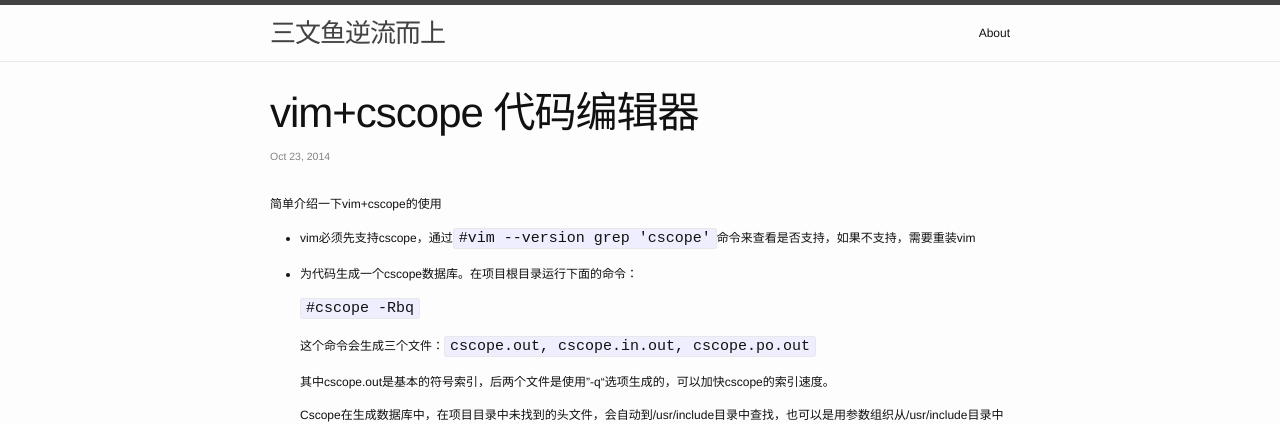
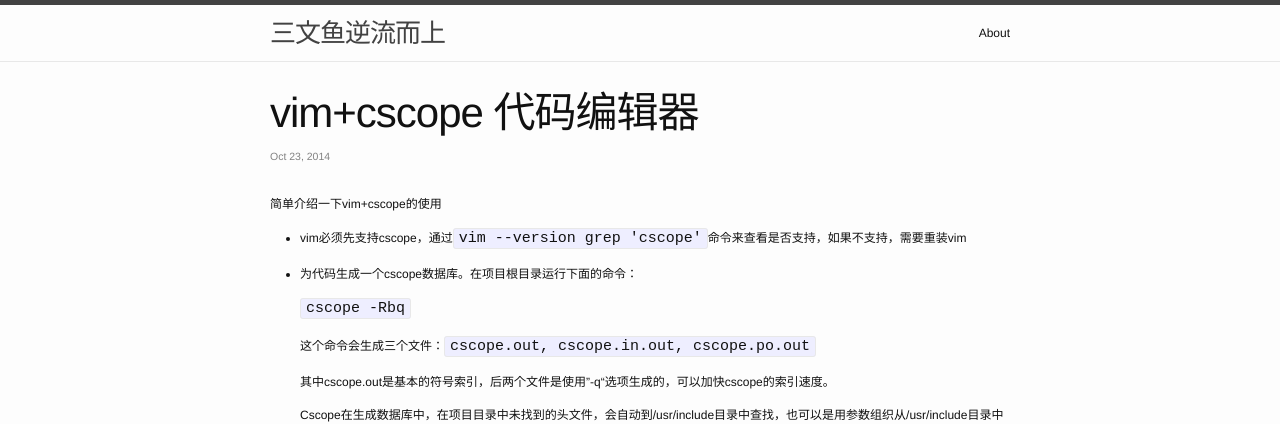
Before and after one commit to binkwang/hanmbink.github.io, a Jekyll site: the page built from _posts/2014-10-23-vim+Cscope.markdown, in a window 1280 px wide. Shown: the top 424 px of the page. Built offline with Jekyll 4.4.1, drawn with Linux system fonts in a browser that asks for light colours.

```diff
--- a/_posts/2014-10-23-vim+Cscope.markdown
+++ b/_posts/2014-10-23-vim+Cscope.markdown
@@ -7,11 +7,11 @@
 
 简单介绍一下vim+cscope的使用
 
-* vim必须先支持cscope，通过`#vim --version grep 'cscope'`命令来查看是否支持，如果不支持，需要重装vim
+* vim必须先支持cscope，通过`vim --version grep 'cscope'`命令来查看是否支持，如果不支持，需要重装vim
 
 * 为代码生成一个cscope数据库。在项目根目录运行下面的命令：
 
-	`#cscope -Rbq`
+	`cscope -Rbq`
 
 	这个命令会生成三个文件：`cscope.out, cscope.in.out, cscope.po.out`
 
```
